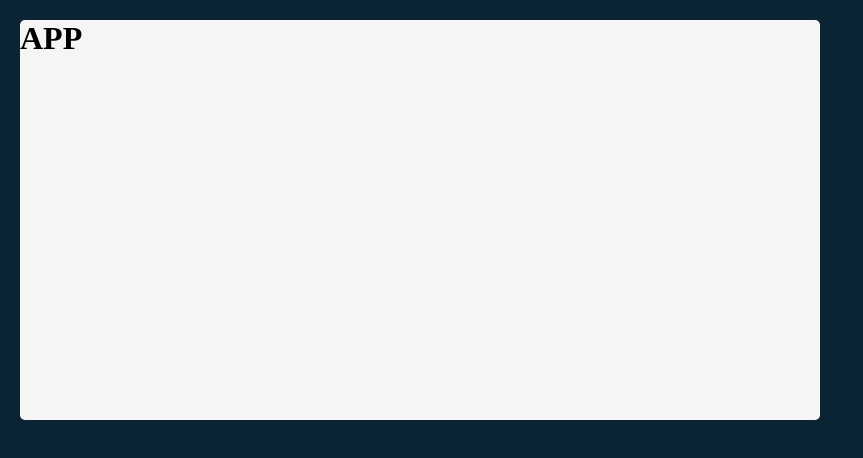
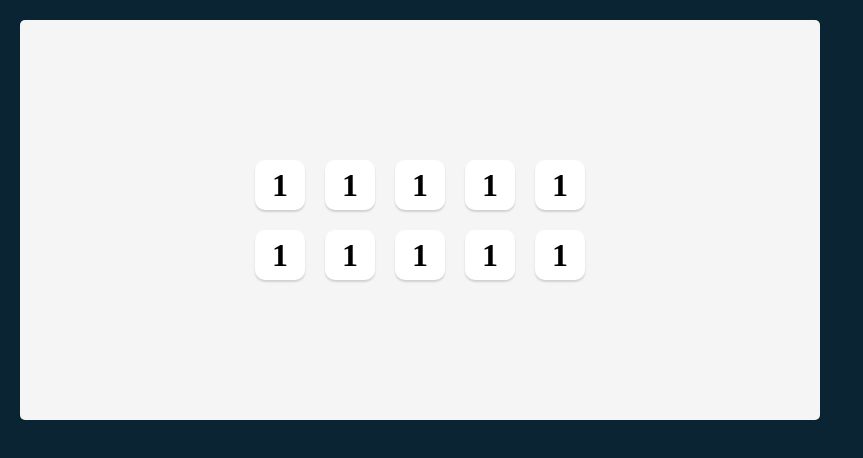
Before and after one commit to Bugs23/tenzies-game, a React (Vite) app: page / in a window 1280 px wide. Shown: the top 458 px of the page, without its empty margins (0-863 px from the left). Built offline with nearby package versions, Linux system fonts and the light colour scheme.

Commit message:
Created dice component and added css for game

```diff
--- a/src/App.jsx
+++ b/src/App.jsx
@@ -1,10 +1,23 @@
 import React from "react"
 import "./style.css"
+
+import Die from "./Die"
 
 export default function App() {
 	return (
 		<main>
-			<h1>APP</h1>
+			<div className="dice-container">
+				<Die value="1"/>
+				<Die value="1"/>
+				<Die value="1"/>
+				<Die value="1"/>
+				<Die value="1"/>
+				<Die value="1"/>
+				<Die value="1"/>
+				<Die value="1"/>
+				<Die value="1"/>
+				<Die value="1"/>
+			</div>
 		</main>
 	)
 }
--- /dev/null
+++ b/src/Die.jsx
@@ -0,0 +1,9 @@
+import React from "react"
+
+export default function Die(props) {
+	return (
+		<div className="die-face">
+			<h2 className="die-num">{props.value}</h2>
+		</div>
+	)
+}
--- a/src/style.css
+++ b/src/style.css
@@ -13,4 +13,37 @@
     height: 400px;
     max-width: 800px;
     border-radius: 5px;
+    padding: 20px;
+    display: flex;
+    flex-direction: column;
+    justify-content: center;
+    align-items: center;
 }
+
+
+
+/**************************
+DICE
+**************************/
+
+.dice-container {
+    display: grid;
+    grid-template: auto auto / repeat(5, 1fr);
+    gap: 20px;
+}
+
+.die-face {
+    height: 50px;
+    width: 50px;
+    box-shadow: 0px 2px 2px rgba(0, 0, 0, 0.15);
+    border-radius: 10px;
+    display: flex;
+    justify-content: center;
+    align-items: center;
+    cursor: pointer;
+    background-color: white;
+}
+
+.die-num {
+    font-size: 2rem;
+}
```
